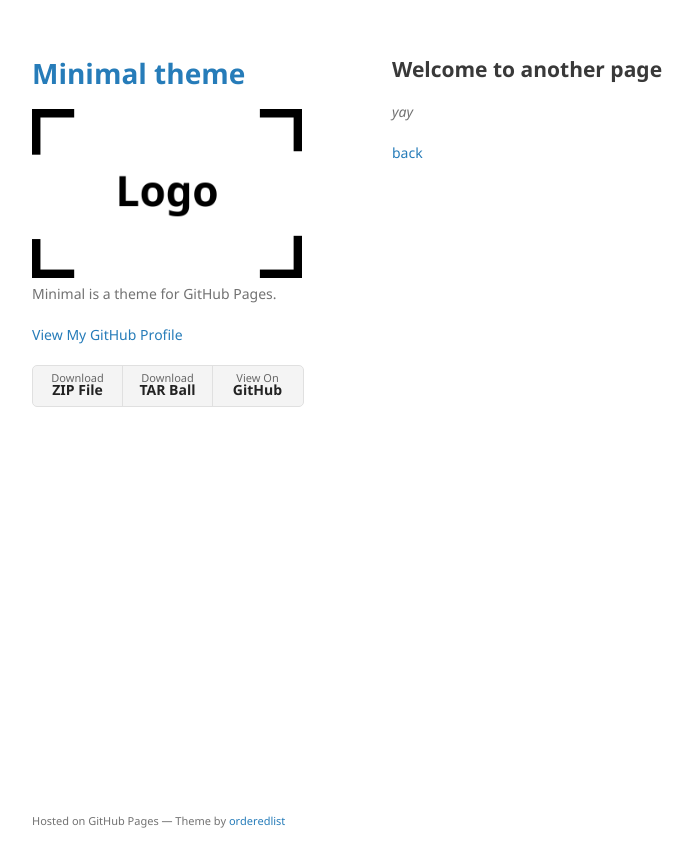
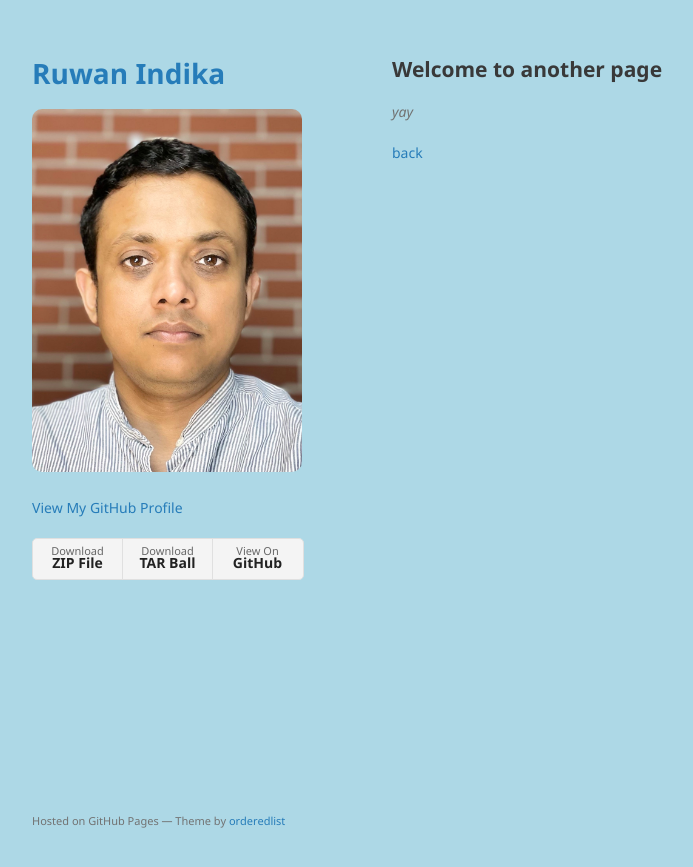
Before and after one commit to ruwanindika/ruwanindika.github.io, a Jekyll site: the page built from another-page.md, in a window 1280 px wide. Shown: the top 867 px of the page, without its empty margins (178-871 px from the left). Built offline with Jekyll 4.4.1, drawn with Linux system fonts in a browser that asks for light colours; the repository's description, which GitHub fills in, is left out; our own code applies the rules of GitHub Pages for plain Markdown files.

Commit message:
Content update

```diff
--- a/_config.yml
+++ b/_config.yml
@@ -1,6 +1,6 @@
-title: Minimal theme
-logo: /assets/img/logo.png
-description: Minimal is a theme for GitHub Pages.
+title: Ruwan Indika
+logo: /assets/img/ruwan_indika_photo_2.jpg
+# description: Minimal is a theme for GitHub Pages.
 show_downloads: true
 google_analytics:
 theme: jekyll-theme-minimal
--- a/assets/css/style.scss
+++ b/assets/css/style.scss
@@ -2,3 +2,10 @@
 ---
 
 @import "jekyll-theme-minimal";
+body {
+    background-color: lightblue;
+}
+
+img {
+    border-radius: 10px;
+}
```
Also changed, not shown: assets/img/ruwan_indika_photo_2.jpg (added).
